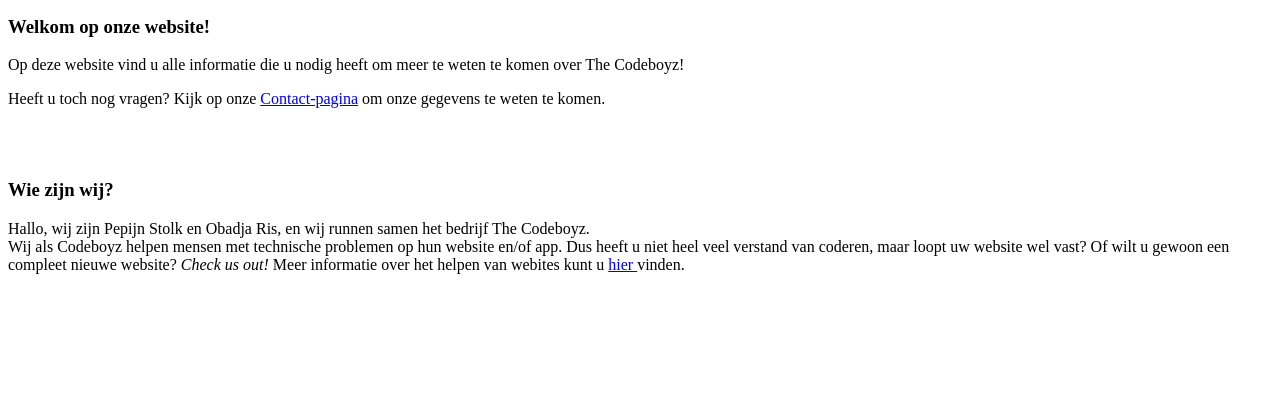
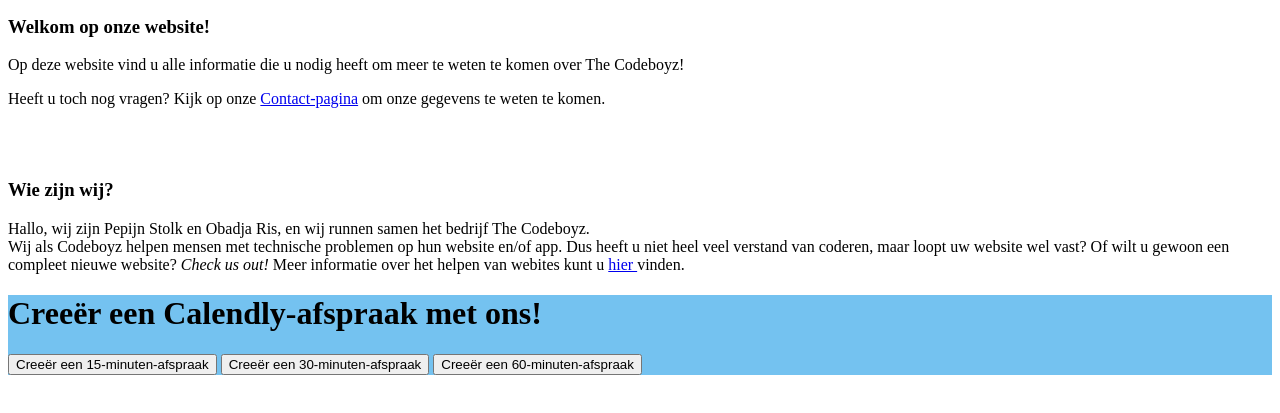
Before and after one commit to codeboyz-co/codeboyz.co, a website: page index.html in a window 1280 px wide. Shown: the part 249-662 px from the top of the page. Drawn offline with Linux system fonts and the light colour scheme.

Commit message:
made a calendly-button

```diff
--- a/index.html
+++ b/index.html
@@ -12,7 +12,7 @@
       </div>
 </head>
 <body>
-    <div class="container">
+    <div class="containerbody">
             <div class="nav-link-wrapper">
                 <a href="index.html">Home</a>
             </div>
@@ -35,4 +35,14 @@
         Wij als Codeboyz helpen mensen met technische problemen op hun website en/of app. Dus heeft u niet heel veel verstand van coderen, maar loopt uw website wel vast? Of wilt u gewoon een compleet nieuwe website? <span style="font-style: oblique">Check us out! </span>Meer informatie over het helpen van webites kunt u <a href="website.html">hier </a>vinden.</p>
     </div>
 </body>
+<footer>
+  <div class="containerfooter">
+    <div class="calendlylink15min">
+      <h1>Creeër een Calendly-afspraak met ons!</h1>
+      <button href="https://calendly.com/obadja_ris/15min">Creeër een 15-minuten-afspraak</button >
+      <button href="https://calendly.com/obadja_ris/30min">Creeër een 30-minuten-afspraak</button>
+      <button href="https://calendly.com/obadja_ris/60min">Creeër een 60-minuten-afspraak</button>
+    </div>
+  </div>
+</footer>
 </html>
--- a/style.css
+++ b/style.css
@@ -34,7 +34,7 @@
   text-transform: uppercase;
 }
 
-.container {
+.containerbody {
   display: flex;
   background-color: rgba(93, 185, 239, 1);
   color: white;
@@ -52,3 +52,6 @@
   color: black;
   transition: color 0.5s;
 }
+.containerfooter {
+  background-color: rgb(116, 194, 240);
+}
```
